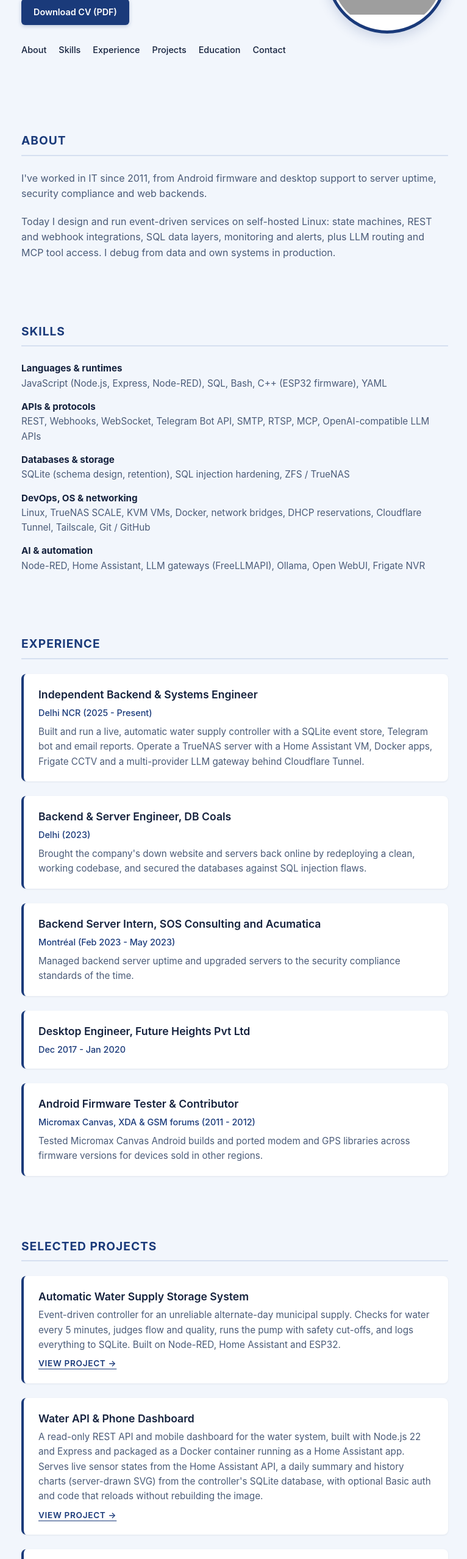
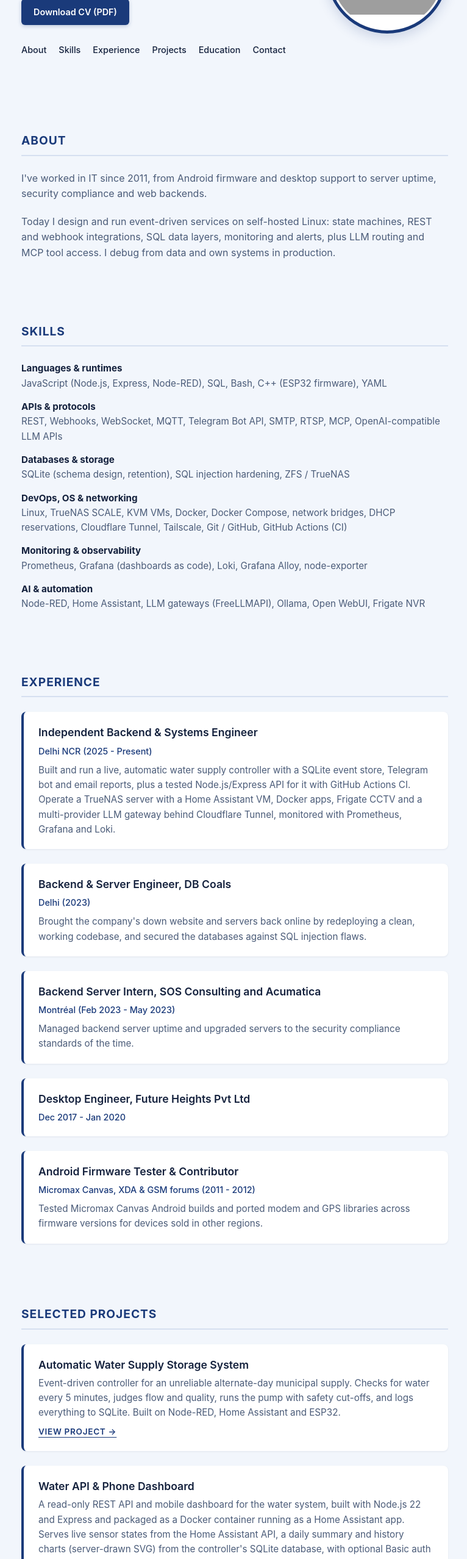
Before and after one commit to deepeshtickoo/deepeshtickoo.github.io, a plain HTML site: page index.html in a window 1280 px wide. Shown: the part 240-2796 px from the top of the page at 61% size, without its empty margins (255-1021 px from the left). Drawn offline with Linux system fonts and the light colour scheme; grey boxes are pictures that could not be loaded.

Commit message:
Portfolio: observability stack, CI and MQTT (#2)
Claude-Session: https://claude.ai/code/session_01GbyePatsqYYs4372onG3Kr

Co-authored-by: Deepesh Tickoo <deepeshtickoo@users.noreply.github.com>
Co-authored-by: Claude Opus 5.5 <noreply@anthropic.com>

```diff
--- a/index.html
+++ b/index.html
@@ -203,9 +203,10 @@
             <h2>Skills</h2>
             <ul class="skills-list">
                 <li><strong>Languages &amp; runtimes</strong>JavaScript (Node.js, Express, Node-RED), SQL, Bash, C++ (ESP32 firmware), YAML</li>
-                <li><strong>APIs &amp; protocols</strong>REST, Webhooks, WebSocket, Telegram Bot API, SMTP, RTSP, MCP, OpenAI-compatible LLM APIs</li>
+                <li><strong>APIs &amp; protocols</strong>REST, Webhooks, WebSocket, MQTT, Telegram Bot API, SMTP, RTSP, MCP, OpenAI-compatible LLM APIs</li>
                 <li><strong>Databases &amp; storage</strong>SQLite (schema design, retention), SQL injection hardening, ZFS / TrueNAS</li>
-                <li><strong>DevOps, OS &amp; networking</strong>Linux, TrueNAS SCALE, KVM VMs, Docker, network bridges, DHCP reservations, Cloudflare Tunnel, Tailscale, Git / GitHub</li>
+                <li><strong>DevOps, OS &amp; networking</strong>Linux, TrueNAS SCALE, KVM VMs, Docker, Docker Compose, network bridges, DHCP reservations, Cloudflare Tunnel, Tailscale, Git / GitHub, GitHub Actions (CI)</li>
+                <li><strong>Monitoring &amp; observability</strong>Prometheus, Grafana (dashboards as code), Loki, Grafana Alloy, node-exporter</li>
                 <li><strong>AI &amp; automation</strong>Node-RED, Home Assistant, LLM gateways (FreeLLMAPI), Ollama, Open WebUI, Frigate NVR</li>
             </ul>
         </section>
@@ -216,7 +217,7 @@
             <div class="experience-item">
                 <span class="experience-title">Independent Backend &amp; Systems Engineer</span>
                 <p class="experience-meta">Delhi NCR (2025 - Present)</p>
-                <p class="experience-description">Built and run a live, automatic water supply controller with a SQLite event store, Telegram bot and email reports. Operate a TrueNAS server with a Home Assistant VM, Docker apps, Frigate CCTV and a multi-provider LLM gateway behind Cloudflare Tunnel.</p>
+                <p class="experience-description">Built and run a live, automatic water supply controller with a SQLite event store, Telegram bot and email reports, plus a tested Node.js/Express API for it with GitHub Actions CI. Operate a TrueNAS server with a Home Assistant VM, Docker apps, Frigate CCTV and a multi-provider LLM gateway behind Cloudflare Tunnel, monitored with Prometheus, Grafana and Loki.</p>
             </div>
 
             <div class="experience-item">
@@ -254,13 +255,14 @@
 
             <div class="project-item">
                 <span class="project-title">Water API &amp; Phone Dashboard</span>
-                <p class="project-description">A read-only REST API and mobile dashboard for the water system, built with Node.js 22 and Express and packaged as a Docker container running as a Home Assistant app. Serves live sensor states from the Home Assistant API, a daily summary and history charts (server-drawn SVG) from the controller's SQLite database, with optional Basic auth and code that reloads without rebuilding the image.</p>
+                <p class="project-description">A read-only REST API and mobile dashboard for the water system, built with Node.js 22 and Express and packaged as a Docker container running as a Home Assistant app. Serves live sensor states from the Home Assistant API, a daily summary and history charts (server-drawn SVG) from the controller's SQLite database, with optional Basic auth and code that reloads without rebuilding the image. Every change runs an automated test suite and Docker build in GitHub Actions.</p>
                 <a href="https://github.com/deepeshtickoo/automation_water_storage/tree/main/water-api" target="_blank" rel="noopener noreferrer" class="view-link">View Project &rarr;</a>
             </div>
 
             <div class="project-item">
-                <span class="project-title">Self-Hosted Homelab &amp; LLM Gateway</span>
-                <p class="project-description">A TrueNAS SCALE server running a Home Assistant VM and Docker apps, with remote access through Cloudflare Tunnel. Six IP cameras feed Frigate over RTSP. One multi-provider LLM gateway (FreeLLMAPI) serves Home Assistant Assist, a Telegram bot and Open WebUI with a single API key, and the AI backend has been swapped three times without touching the apps that use it.</p>
+                <span class="project-title">Self-Hosted Homelab, Observability &amp; LLM Gateway</span>
+                <p class="project-description">A TrueNAS SCALE server running a Home Assistant VM and Docker apps, with remote access through Cloudflare Tunnel. Six IP cameras feed Frigate over RTSP. One multi-provider LLM gateway (FreeLLMAPI) serves Home Assistant Assist, a Telegram bot and Open WebUI with a single API key, and the AI backend has been swapped three times without touching the apps that use it. An observability stack runs alongside as one Docker Compose app: Prometheus scrapes the server and every Home Assistant sensor, Grafana Alloy ships all container and host logs to Loki, and a Grafana dashboard tracks the water system live; Mosquitto provides an authenticated MQTT broker.</p>
+                <a href="https://github.com/deepeshtickoo/automation_water_storage/tree/main/infra" target="_blank" rel="noopener noreferrer" class="view-link">View Stack &rarr;</a>
             </div>
 
 
```
